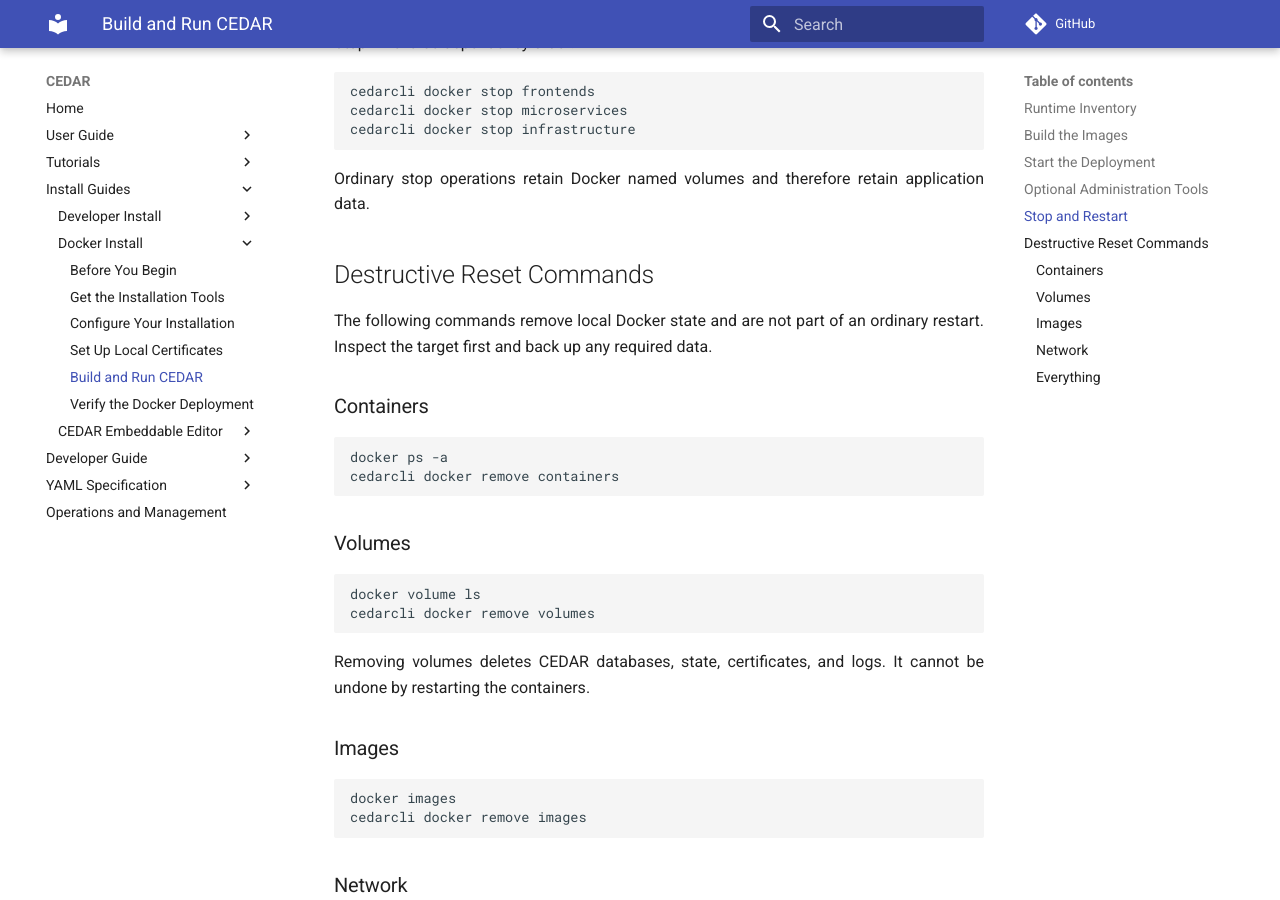
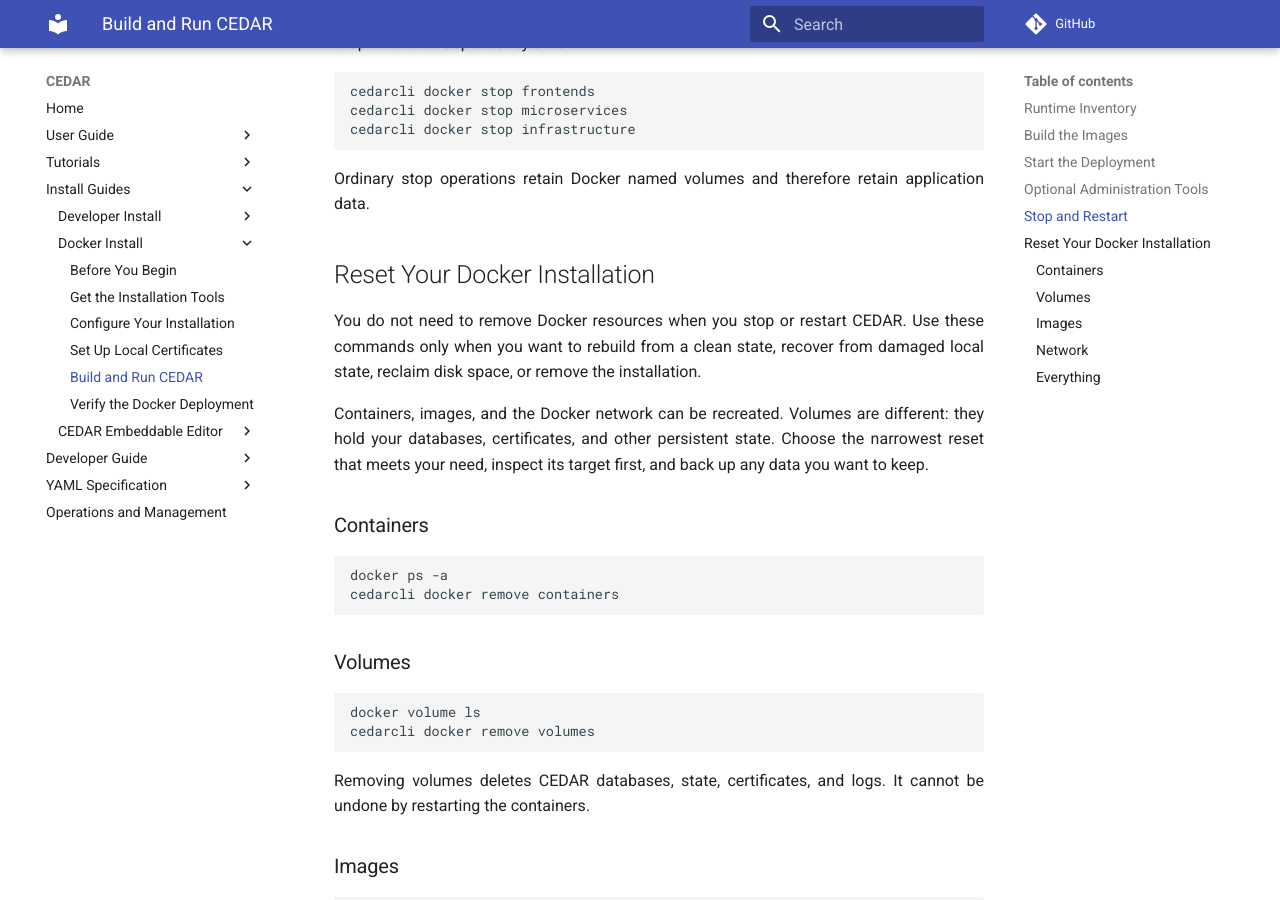
Before and after one commit to metadatacenter/cedar-mkdocs, an MkDocs documentation site: the page built from docs/install-docker-eval/build-and-run.md, in a window 1280 px wide and 900 px high, scrolled down 2880 px. Built offline with MkDocs 1.6.1 and Material for MkDocs 9.7.7, drawn with Linux system fonts in a browser that asks for light colours; comment, search, counter and statistics services are not loaded.

Commit message:
docs: explain Docker installation resets

```diff
--- a/docs/install-docker-eval/build-and-run.md
+++ b/docs/install-docker-eval/build-and-run.md
@@ -123,10 +123,15 @@
 
 Ordinary stop operations retain Docker named volumes and therefore retain application data.
 
-## Destructive Reset Commands
+## Reset Your Docker Installation
 
-The following commands remove local Docker state and are not part of an ordinary restart. Inspect
-the target first and back up any required data.
+You do not need to remove Docker resources when you stop or restart CEDAR. Use these commands only
+when you want to rebuild from a clean state, recover from damaged local state, reclaim disk space,
+or remove the installation.
+
+Containers, images, and the Docker network can be recreated. Volumes are different: they hold your
+databases, certificates, and other persistent state. Choose the narrowest reset that meets your
+need, inspect its target first, and back up any data you want to keep.
 
 ### Containers
 
```
